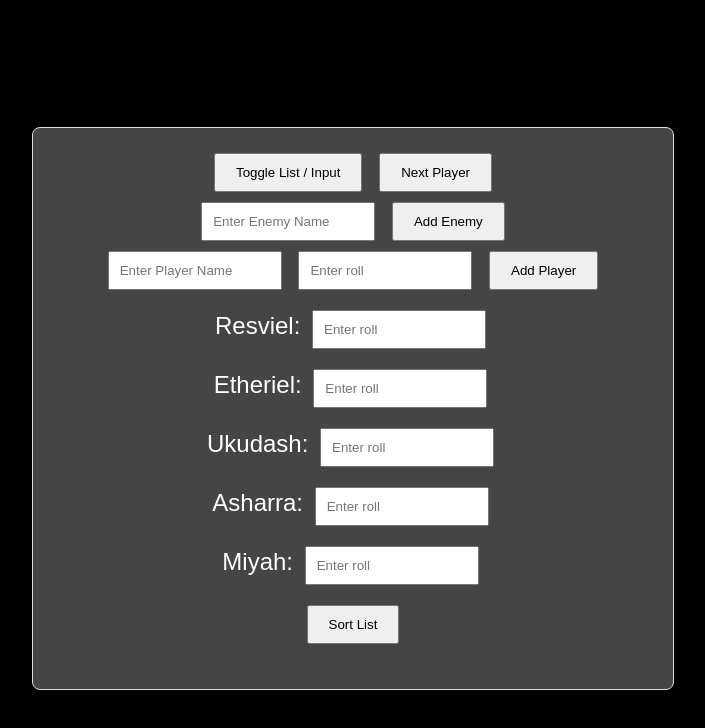
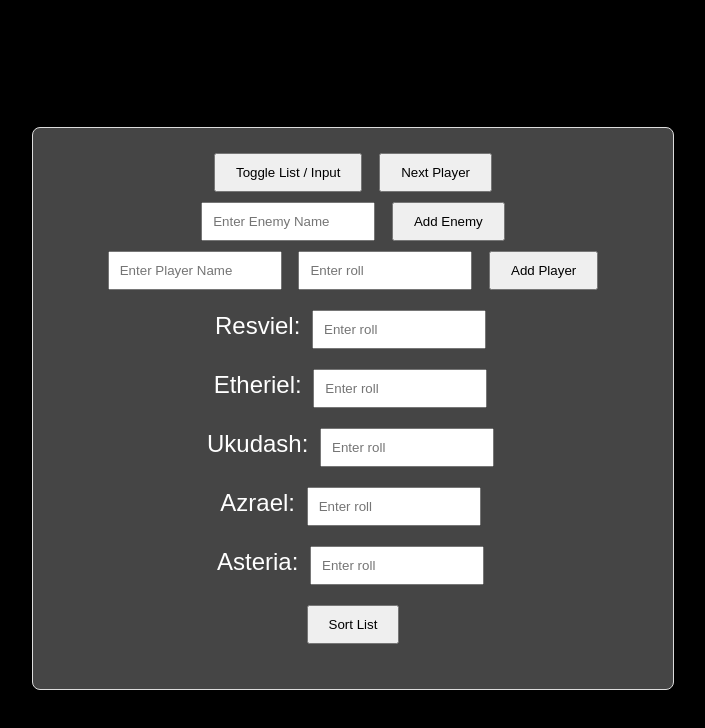
Before and after one commit to tylering6/DnD, a plain HTML site: page Initiatives/Initiatives.html in a window 1280 px wide. Shown: the whole page, without its empty margins (287-992 px from the left). Drawn offline with Linux system fonts and the light colour scheme.

Commit message:
Update Initiatives.html

```diff
--- a/Initiatives/Initiatives.html
+++ b/Initiatives/Initiatives.html
@@ -35,11 +35,11 @@
                     <input type="number" id="player3Number" placeholder="Enter roll" min="0">
                 </div>
                 <div class="Players">
-                    <span>Asharra:</span>
+                    <span>Azrael:</span>
                     <input type="number" id="player4Number" placeholder="Enter roll" min="0">
                 </div>
                 <div class="Players">
-                    <span>Miyah:</span>
+                    <span>Asteria:</span>
                     <input type="number" id="player5Number" placeholder="Enter roll" min="0">
                 </div>
             </div>
```
